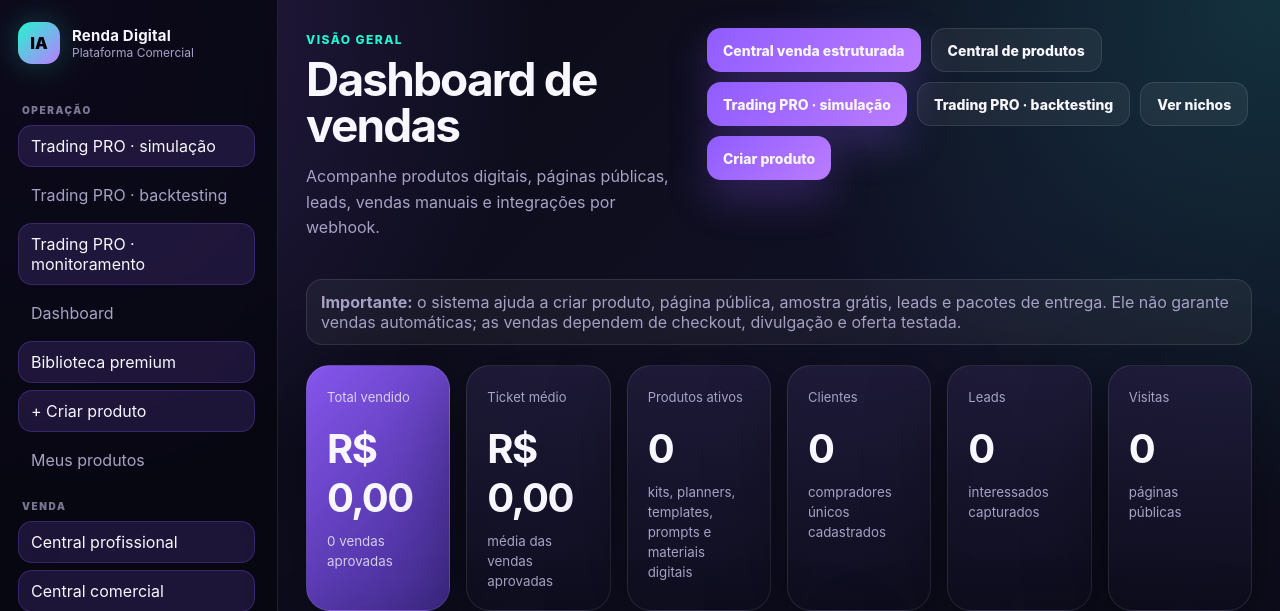
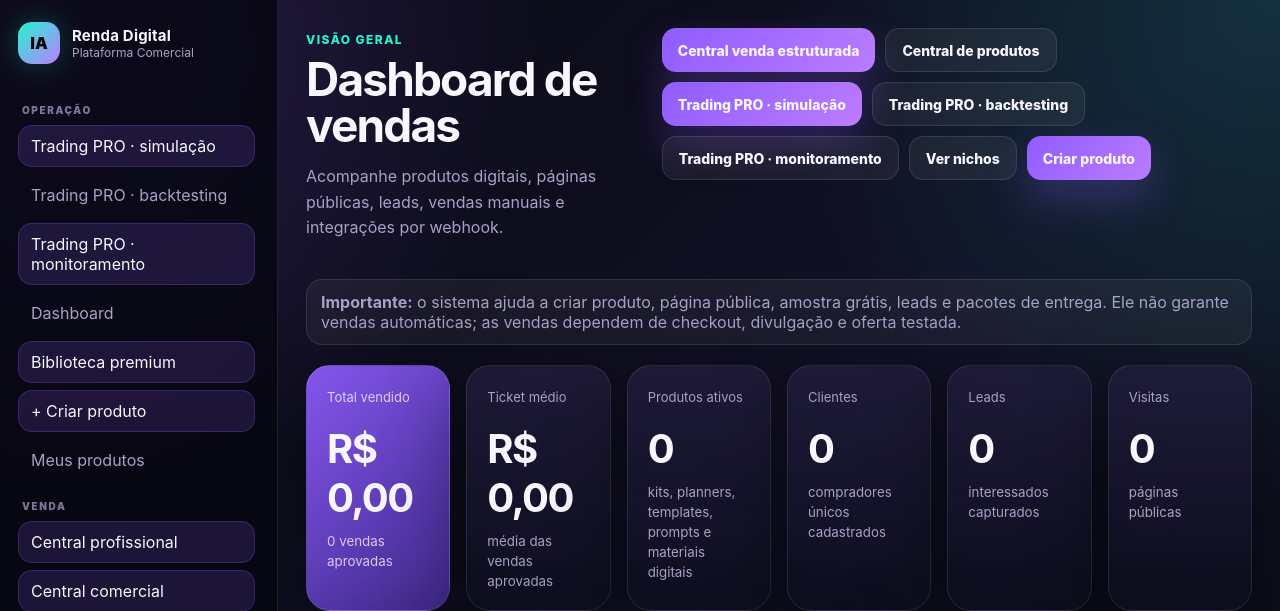
Before and after one commit to canalescanorff6-source/renda-digital-ia, a Flask app: page / in a window 1280 px wide. Shown: the top 611 px of the page. Run offline with Flask 3, Linux system fonts and the light colour scheme; the visitor is signed in with stand-in values (Sample User, id 1); data that the repository does not hold is empty.

Commit message:
feat(trading): link monitoring on main dashboard

```diff
--- a/templates/dashboard.html
+++ b/templates/dashboard.html
@@ -11,6 +11,7 @@
     <a class="btn ghost" href="{{ url_for('income_machine') }}">Central de produtos</a>
     <a class="btn primary" href="{{ url_for('trading_pro_page') }}">Trading PRO · simulação</a>
     <a class="btn ghost" href="{{ url_for('trading_backtest_page') }}">Trading PRO · backtesting</a>
+    <a class="btn ghost" href="{{ url_for('tp_monitor_page') }}">Trading PRO · monitoramento</a>
     <a class="btn ghost" href="{{ url_for('niches') }}">Ver nichos</a>
     <a class="btn primary" href="{{ url_for('product_new') }}">Criar produto</a>
   </div>
```
